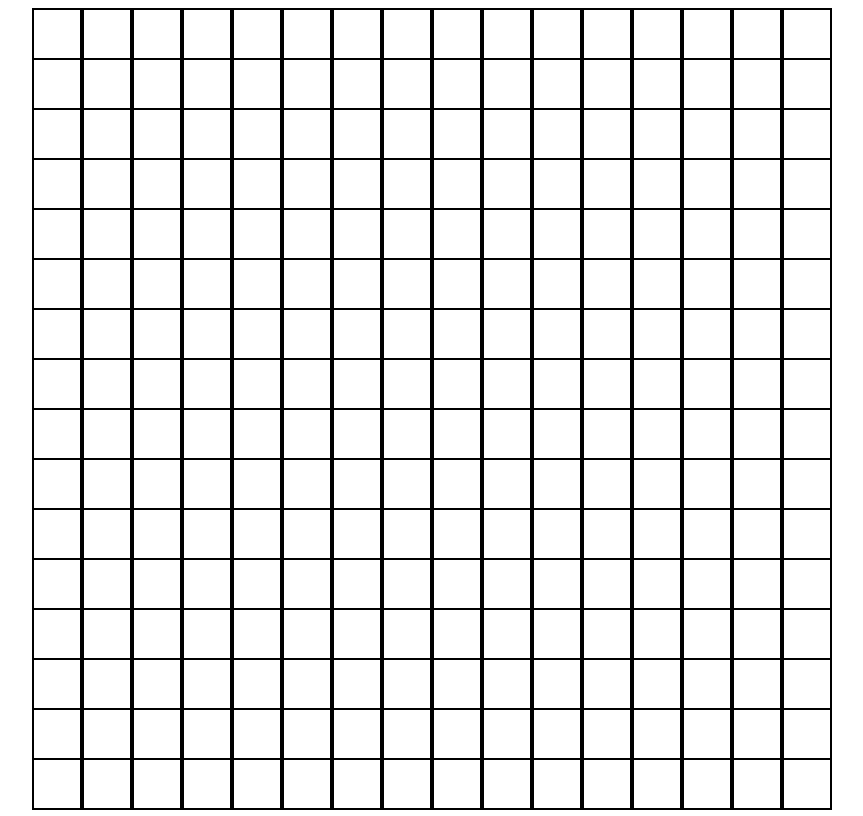
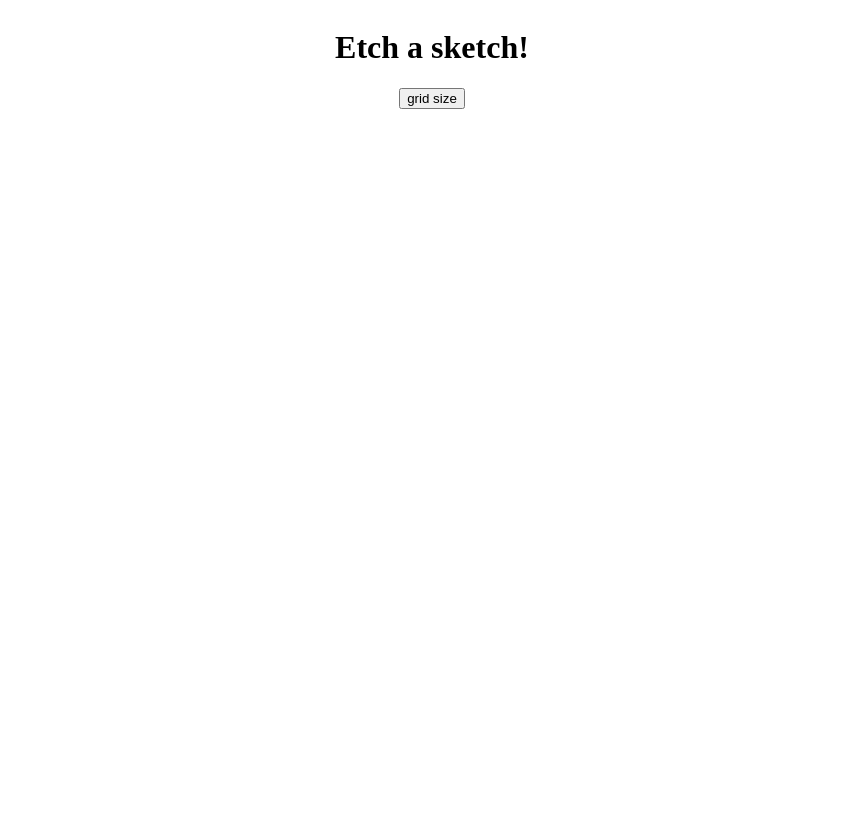
Before and after one commit to mh07607/odin-etch_a_sketch, a plain HTML site: page index.html in a window 1280 px wide. Shown: the whole page, without its empty margins (208-1071 px from the left). Drawn offline with Linux system fonts and the light colour scheme.

Commit message:
crude implementation done, bonus activity and making site prettier remaining

```diff
--- a/index.html
+++ b/index.html
@@ -8,6 +8,7 @@
     <title>Document</title>
 </head>
 <body>
-
+    <h1>Etch a sketch!</h1>
+    <button>grid size</button>
 </body>
 </html>
--- a/script.js
+++ b/script.js
@@ -1,23 +1,40 @@
+const body = document.querySelector('body');
+body.style.cssText = 'display: flex; justify-content: center; align-items: center; flex-direction: column;';
 
-const body = document.querySelector('body');
-const grid = document.createElement('div');
-body.style.cssText = 'display: flex; justify-content: center; align-items: center;';
-grid.style.cssText = 'display: flex; flex-direction: column;'
+var grid = document.createElement('div');
 
-for(let i = 0; i < 16; i++){
-    const row = document.createElement('div');
-    row.style.cssText = 'display:flex; height: 50px; width: 800px';
+body.appendChild(grid);
+
+function etch_a_sketch(size){
+    grid.remove();
+    grid = document.createElement('div');
+    grid.style.cssText = 'display: flex; flex-direction: column; height: 500px; width: 500px;';
 
 
-    for(let j = 0; j < 16; j++){
-        const cell = document.createElement('div');
-        cell.style.cssText = 'height: 48px; width: 48px; border: 2px solid black';
-        cell.addEventListener('hover')
-        row.appendChild(cell);
+    for(let i = 0; i < size; i++){
+        const row = document.createElement('div');
+        row.style.cssText = 'display:flex; justify-content:center; align-items: stretch; flex: 1;';
+
+
+
+        for(let j = 0; j < size; j++){
+            const cell = document.createElement('div');
+            cell.style.cssText = 'border: 1px solid black; flex: auto;';
+            cell.addEventListener('mouseover', ()=>{
+                cell.style.backgroundColor = 'black';
+            });
+            row.appendChild(cell);
+        }
+
+        grid.appendChild(row)
+
     }
 
-    grid.appendChild(row)
-
+    body.appendChild(grid);
 }
 
-body.appendChild(grid);
+const button = document.querySelector('button');
+button.addEventListener('click', () => {
+    var size = prompt();
+    etch_a_sketch(size);
+});
--- /dev/null
+++ b/style.css
@@ -0,0 +1,3 @@
+h1{
+    text-align: center;
+}
```
